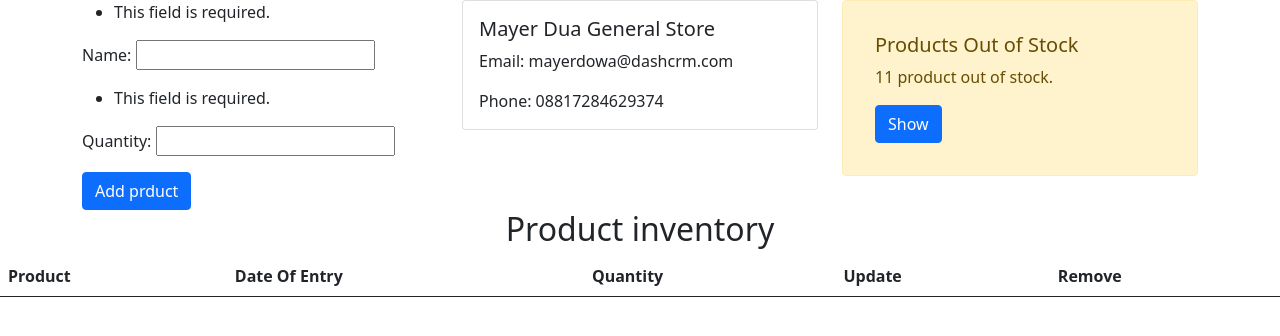
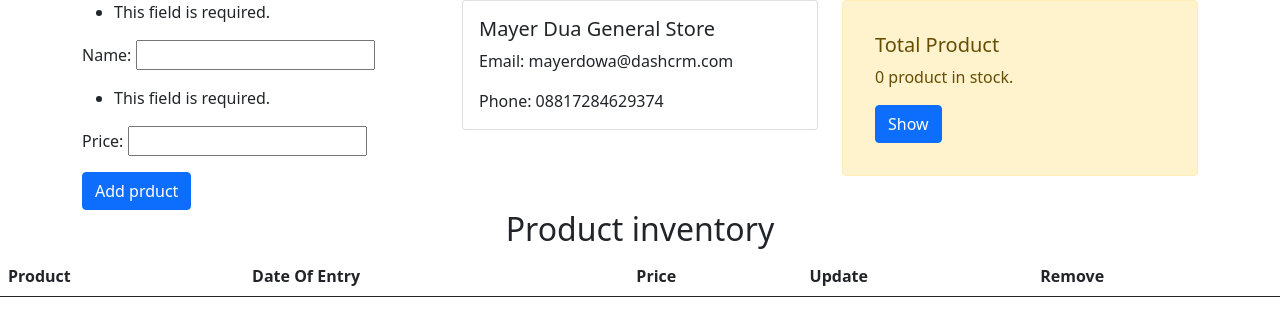
Before and after one commit to AzmainMahtab/CSE-311L-CRM, a Django app: page /products/ in a window 1280 px wide. Shown: the part 56-392 px from the top of the page. Run offline with Django 3.2, Linux system fonts and the light colour scheme; lists and menus that the app fills with data are empty.

Commit message:
add order form created

```diff
--- a/accounts/forms.py
+++ b/accounts/forms.py
@@ -1,12 +1,17 @@
 from django.forms import ModelForm, fields
-from .models import Customer, Product
+from .models import Customer, Product, Order
 
 class ProductForm(ModelForm):
     class Meta:
         model = Product
-        fields = ['name', 'quantity']
+        fields = ['name', 'price']
 
 class CustomerForm(ModelForm):
     class Meta:
         model = Customer
         fields = ['name', 'phone', 'email']
+
+class OrderForm(ModelForm):
+    class Meta:
+        model = Order
+        fields = ['customer', 'product', 'status']
--- a/accounts/models.py
+++ b/accounts/models.py
@@ -4,7 +4,7 @@
 # Create your models here.
 class Product(models.Model):
     name = models.CharField(max_length=50)
-    quantity = models.IntegerField(blank=False)
+    price = models.IntegerField(blank=False)
     created = models.DateTimeField(auto_now_add=True)
 
     def __str__(self):
--- a/accounts/templates/accounts/customers.html
+++ b/accounts/templates/accounts/customers.html
@@ -49,6 +49,8 @@
                   <th>Customer Nmae</th>
                   <th>Phone</th>
                   <th>E-mail</th>
+                  <th>Update</th>
+                  <th>Remove</th>
                 </tr>
               </thead>
               <tbody>
--- a/accounts/templates/accounts/index.html
+++ b/accounts/templates/accounts/index.html
@@ -48,6 +48,7 @@
                           <th>Lastname</th>
                           <th>Email</th>
                           <th>Orders</th>
+                          <th>View</th>
                         </tr>
                       </thead>
                       <tbody>
@@ -67,7 +68,7 @@
             <div class="col-sm-6" id="order-table">
               <center>
                   <h2>Orders</h2>
-                  <a class="btn btn-primary btn-sm btn-block" href="#">Add Order</a>
+                  <a class="btn btn-primary btn-sm btn-block" href="{% url 'add_order' %}">Add Order</a>
                   <table class="table table-striped">
                     <thead>
                       <tr>
--- a/accounts/templates/accounts/products.html
+++ b/accounts/templates/accounts/products.html
@@ -27,8 +27,8 @@
             <div class="col-sm-4">
                 <div class="card alert alert-warning">
                   <div class="card-body">
-                    <h5 class="card-title">Products Out of Stock</h5>
-                    <p class="card-text">11 product out of stock.</p>
+                    <h5 class="card-title">Total Product</h5>
+                    <p class="card-text">{{products.count}} product in stock.</p>
                     <a href="#" class="btn btn-primary">Show</a>
                   </div>
                 </div>
@@ -46,7 +46,7 @@
                 <tr>
                   <th>Product</th>
                   <th>Date Of Entry</th>
-                  <th>Quantity</th>
+                  <th>Price</th>
                   <th>Update</th>
                   <th>Remove</th>
                 </tr>
@@ -56,7 +56,7 @@
                 <tr>
                   <td>{{ product.name }}</td>
                   <td>{{ product.created }}</td>
-                  <td>{{ product.quantity }}</td>
+                  <td>{{ product.price }}$</td>
                   <td><a href="#" class="btn btn-warning">Update</a></td>
                   <td><a href="#" class="btn btn-danger">Remove</a></td>
                 </tr>
--- a/accounts/urls.py
+++ b/accounts/urls.py
@@ -6,4 +6,5 @@
     path('products/', views.products, name="products"),
     path('customers/', views.customers,name="customers"),
     path('customer/<str:pk>', views.customer, name="customer"),
+    path('add_order/', views.add_order, name="add_order")
 ]
--- a/accounts/views.py
+++ b/accounts/views.py
@@ -1,7 +1,7 @@
 from django.db import models
 from django.db.models.expressions import OrderBy
 from django.shortcuts import redirect, render
-from .forms import CustomerForm, ProductForm
+from .forms import CustomerForm, ProductForm, OrderForm
 from .models import *
 
 # Create your views here.
@@ -59,6 +59,15 @@
 
     context = {
         'customer': customer,
-        'order': orders,
+        'orders': orders,
         }
     return render(request,'accounts/customer.html', context)
+
+def add_order (request):
+    if request.method == 'GET':
+        form = OrderForm(request.POST)
+        return render(request, 'accounts/add_order.html', {'form': form})
+    else:
+        form = OrderForm(request.POST)
+        form.save()
+        return redirect('home')
```
Also changed, not shown: accounts/templates/accounts/add_order.html (added, +19 -0 lines), accounts/migrations/0006_rename_quantity_product_price.py (added).
